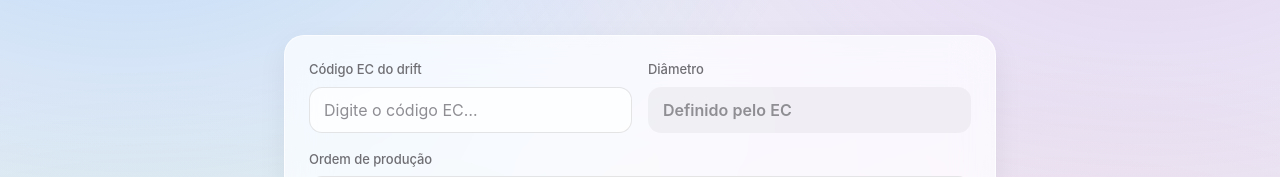
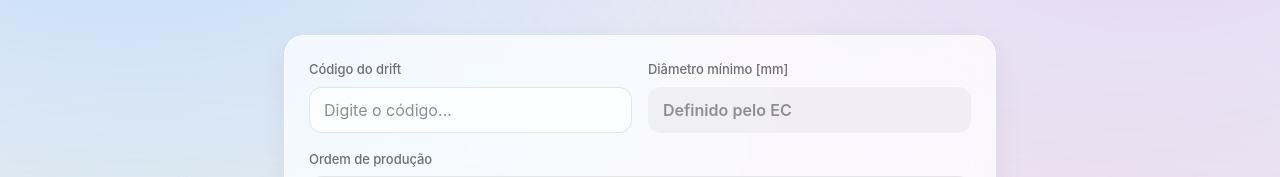
Before and after one commit to emersoncsp-bot/movimentacao-drift, a React (Vite) app: page / in a window 1280 px wide. Both pictures are taken after a click on the button 445 px from the left and 416 px from the top of the page. Shown: the part 187-364 px from the top of the page. Built offline with nearby package versions, Linux system fonts and the light colour scheme; no server answers; the database is empty.

Commit message:
Update MovimentacaoDrift.jsx

```diff
--- a/src/pages/MovimentacaoDrift.jsx
+++ b/src/pages/MovimentacaoDrift.jsx
@@ -65,7 +65,7 @@ export default function MovimentacaoDrift({ tipo, onBack, showToast, registerLea
   const media = average(todasMedicoes, 9)
   const { min: valMin, max: valMax } = minMax(todasMedicoes)
 
-  // Verifica quais células individuais estão abaixo do diâmetro do drift
+  // Verifica quais células individuais estão abaixo do  do drift
   const abaixo = (v) =>
     diametro !== '' && v !== '' && v !== null && Number(v) < Number(diametro)
 
@@ -178,20 +178,20 @@ export default function MovimentacaoDrift({ tipo, onBack, showToast, registerLea
       <div className="panel">
         <div className="grid-2">
           <div className="field">
-            <label>Código EC do drift</label>
+            <label>Código do drift</label>
             <input
               value={ec}
               onChange={(e) => setEc(e.target.value)}
-              placeholder="Digite o código EC…"
+              placeholder="Digite o código…"
               autoComplete="off"
               style={ecInvalid || (submitted && errors.ec) ? { borderColor: 'var(--red)' } : undefined}
             />
-            {ecInvalid && <div className="error-text">Código EC não cadastrado.</div>}
+            {ecInvalid && <div className="error-text">Código não cadastrado.</div>}
             {submitted && !ec.trim() && <div className="error-text">Informe o código EC.</div>}
           </div>
 
           <div className="field">
-            <label>Diâmetro</label>
+            <label>Diâmetro mínimo [mm]</label>
             <input
               className="num"
               readOnly
```
